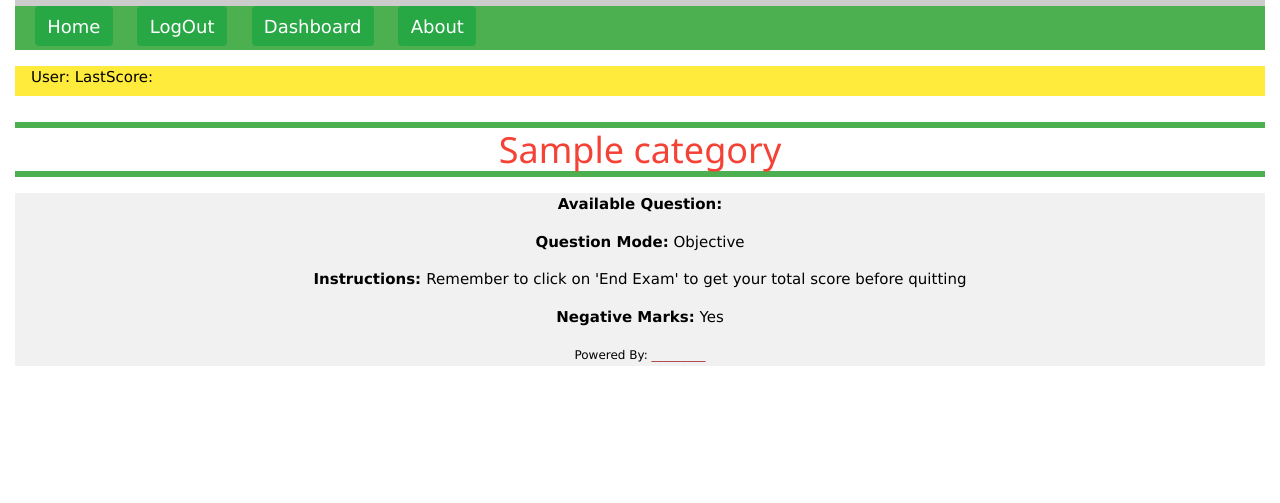
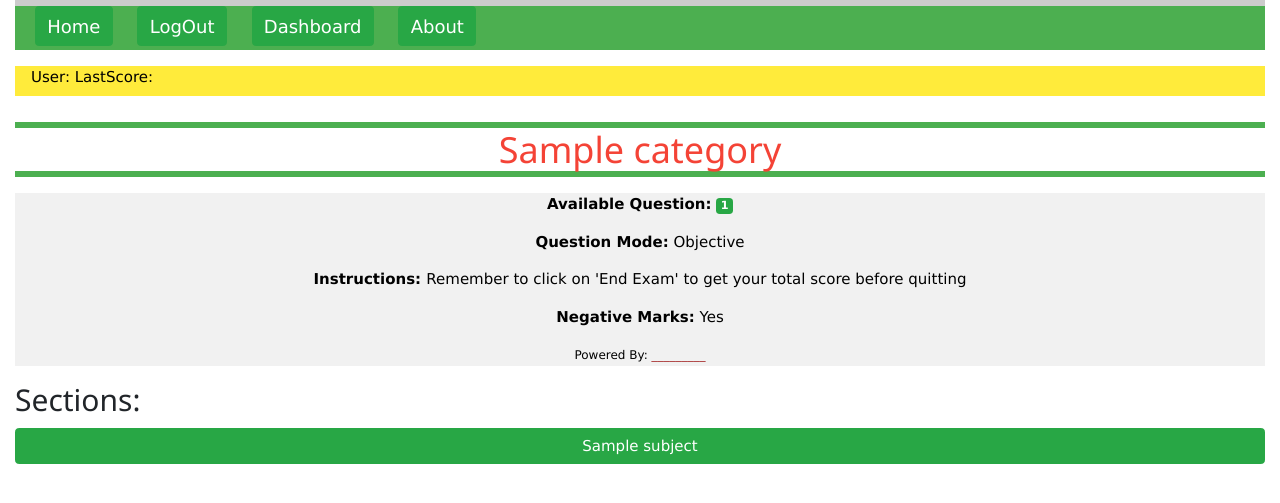
Before and after one commit to royaleagle-dev/royal_quiz, a Django app: a page that uses quiz/templates/quiz/category_detail.html in a window 1280 px wide. Shown: the top 503 px of the page. Run offline with Django 3.2, Linux system fonts and the light colour scheme; tables that the repository leaves empty hold one stand-in row (values such as "Sample post"); some libraries are stand-ins or nearby versions.

Commit message:
added sections

```diff
--- a/quiz/templates/quiz/category_detail.html
+++ b/quiz/templates/quiz/category_detail.html
@@ -5,12 +5,20 @@
     <div class = "col">
         <h1 align = "center" class = "w3-text-red w3-hover-shadow w3-topbar w3-bottombar w3-border-green">{{category}}</h1>
         <div class = "w3-panel w3-light-grey" align = "center">
-            <p><strong>Available Question:</strong></p>
+            <p><strong>Available Question:</strong> <span class = "badge badge-success">{{question_count}}</span></p>
             <p><strong>Question Mode:</strong> Objective</p>
             <p><strong>Instructions: </strong> Remember to click on 'End Exam' to get your total score before quitting</p>
             <p><strong>Negative Marks:</strong> Yes</p>
             <small>Powered By: <span style = "color:brown; font-style:oblique">_________</span></small>
         </div>
+
+        <div>
+            <h2> Sections: </h2>
+            {%for item in subject%}
+            <a href = "" class = "btn btn-block btn-success">{{item.subject}}</a>
+        {%endfor%}
+        </div>
+
     </div>
 
 </div>
--- a/quiz/views.py
+++ b/quiz/views.py
@@ -10,21 +10,20 @@ import random
 
 # Create your views here.
 
-@login_required
 def index_test(request):
     category_count = Category.objects.all().count()
     category = Category.objects.all()
     available_question = Question.objects.count()
-    user = request.user
-    current_user = User.objects.get(id = user.id)
-    USER = MyUser.objects.get(username = current_user.username)
-    user_score = USER.score
-    USER.score = 0
-    USER.save()
+    #user = request.user
+    #current_user = User.objects.get(id = user.id)
+    #USER = MyUser.objects.get(username = current_user.username)
+    #user_score = USER.score
+    #USER.score = 0
+    #USER.save()
     ctx = {
     'available_question':available_question,
     #'user_score':user_score,
-    'USER': USER,
+    #'USER': USER,
     'category':category,
     'category_count':category_count,
     }
@@ -33,9 +32,13 @@ def index_test(request):
 
 def category_detail(request, category):
     question = Question.objects.filter(category__title__exact = category)
+    question_count = Question.objects.filter(category__title__exact = category).count()
+    subject = Category.objects.filter(title__exact = category)
     ctx = {
         'category':category,
         'question':question,
+        'question_count':question_count,
+        'subject':subject
 
     }
     return render(request, 'quiz/category_detail.html', ctx)
```
